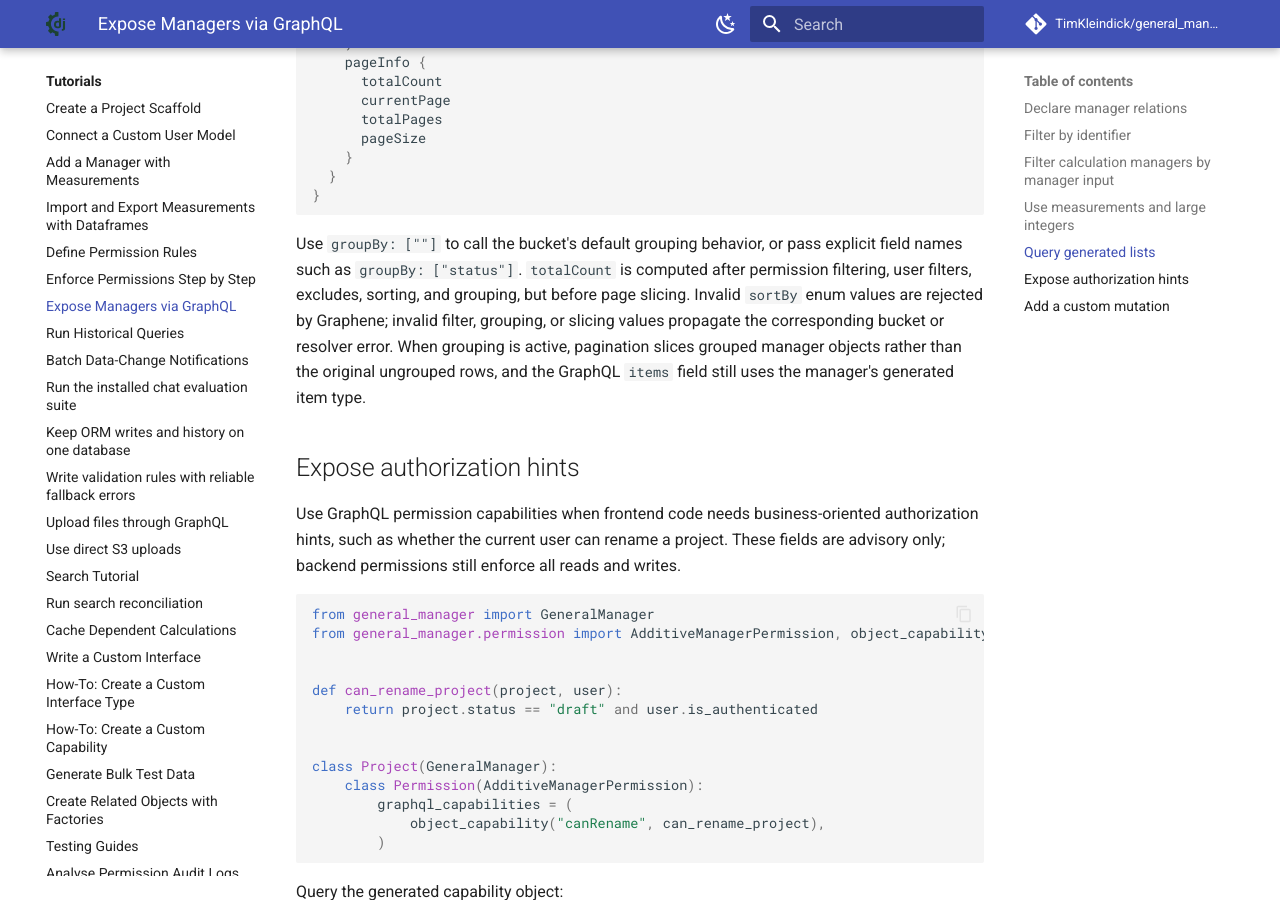
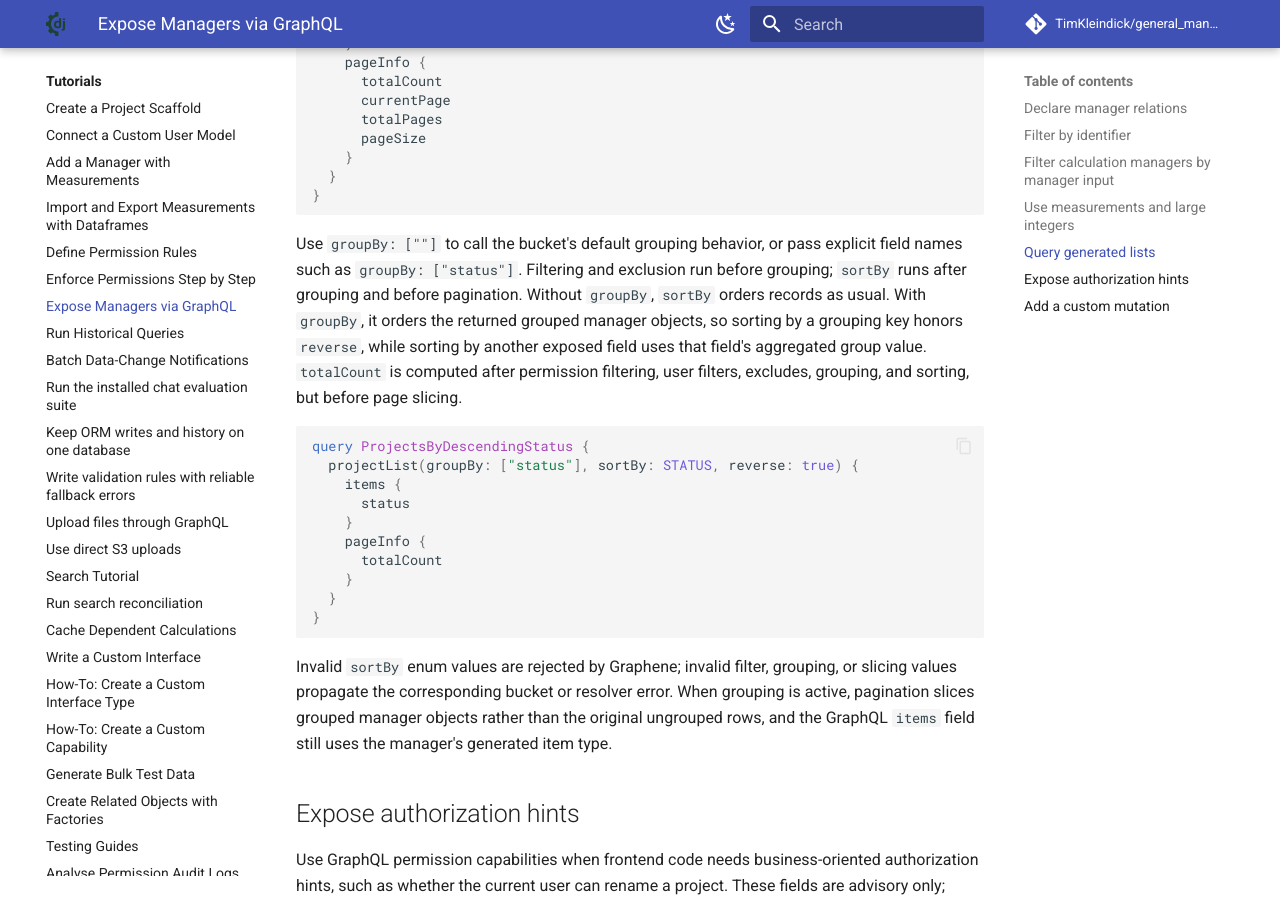
Before and after one commit to TimKleindick/general_manager, an MkDocs documentation site: the page built from docs/howto/expose_via_graphql.md, in a window 1280 px wide and 900 px high, scrolled down 3456 px. Built offline with MkDocs 1.6.1 and Material for MkDocs 9.7.7, drawn with Linux system fonts in a browser that asks for light colours; comment, search, counter and statistics services are not loaded.

Commit message:
fix: sort graphql lists after grouping

````diff
--- a/docs/howto/expose_via_graphql.md
+++ b/docs/howto/expose_via_graphql.md
@@ -173,13 +173,32 @@ query ActiveProjects($filters: ProjectFilterInput) {
 ```
 
 Use `groupBy: [""]` to call the bucket's default grouping behavior, or pass
-explicit field names such as `groupBy: ["status"]`. `totalCount` is computed
-after permission filtering, user filters, excludes, sorting, and grouping, but
-before page slicing. Invalid `sortBy` enum values are rejected by Graphene;
-invalid filter, grouping, or slicing values propagate the corresponding bucket
-or resolver error. When grouping is active, pagination slices grouped manager
-objects rather than the original ungrouped rows, and the GraphQL `items` field
-still uses the manager's generated item type.
+explicit field names such as `groupBy: ["status"]`. Filtering and exclusion run
+before grouping; `sortBy` runs after grouping and before pagination. Without
+`groupBy`, `sortBy` orders records as usual. With `groupBy`, it orders the
+returned grouped manager objects, so sorting by a grouping key honors `reverse`,
+while sorting by another exposed field uses that field's aggregated group value.
+`totalCount` is computed after permission filtering, user filters, excludes,
+grouping, and sorting, but before page slicing.
+
+```graphql
+query ProjectsByDescendingStatus {
+  projectList(groupBy: ["status"], sortBy: STATUS, reverse: true) {
+    items {
+      status
+    }
+    pageInfo {
+      totalCount
+    }
+  }
+}
+```
+
+Invalid `sortBy` enum values are rejected by Graphene; invalid filter, grouping,
+or slicing values propagate the corresponding bucket or resolver error. When
+grouping is active, pagination slices grouped manager objects rather than the
+original ungrouped rows, and the GraphQL `items` field still uses the manager's
+generated item type.
 
 ## Expose authorization hints
 
````
Also changed, not shown: 2 other files.
